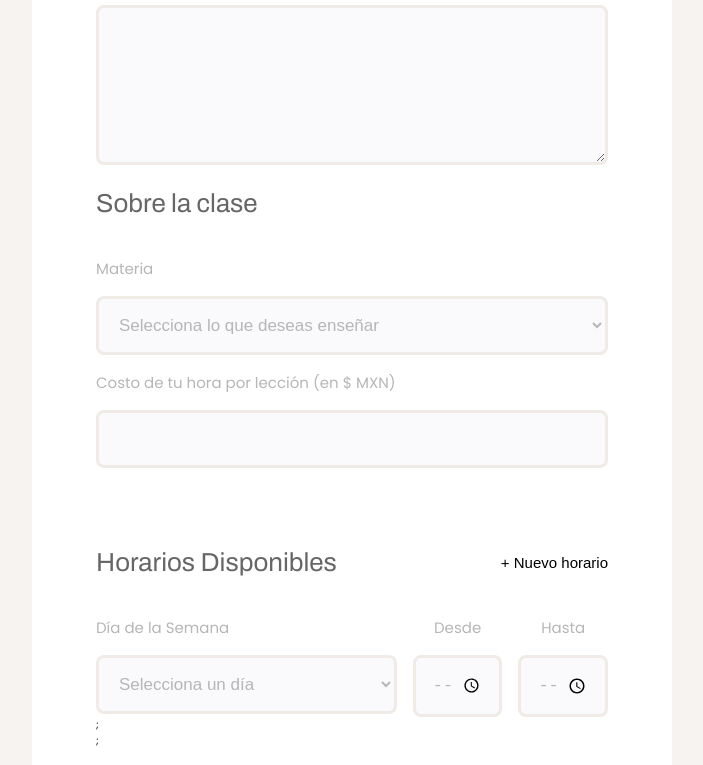
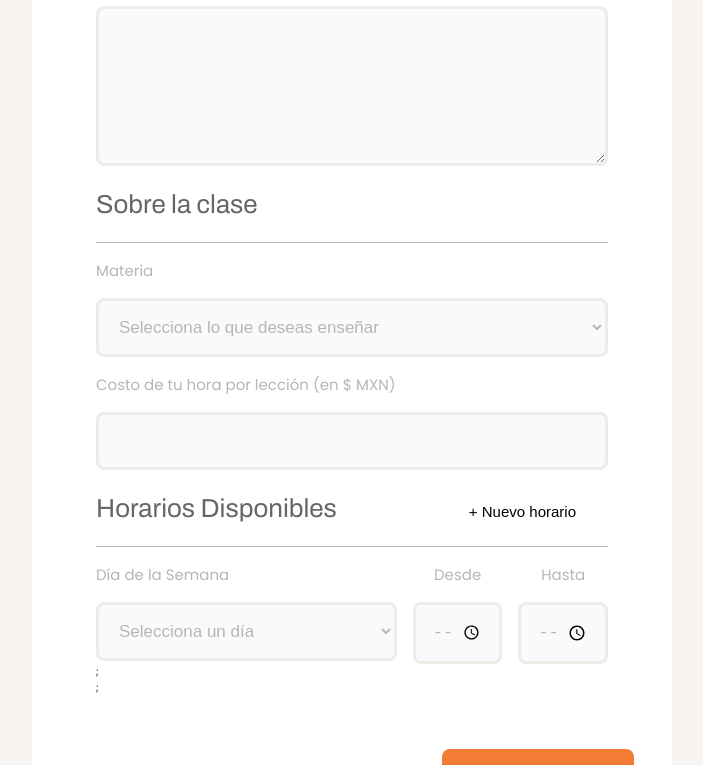
Before and after one commit to DsooRadha/ProffWeb, a React (Create React App) app in the folder proff/: page /register in a window 1280 px wide. Shown: the part 785-1550 px from the top of the page, without its empty margins (288-991 px from the left). Built offline with nearby package versions, Linux system fonts and the light colour scheme.

Commit message:
resolve posicion btn add input

```diff
--- a/proff/src/Components/FormRegister/FormResgister.jsx
+++ b/proff/src/Components/FormRegister/FormResgister.jsx
@@ -15,7 +15,7 @@ export const FormRegister = () => {
             biography: e.target.biography.value,
             course: e.target.course.value,
             price: e.target.price.value,
-            AvailableTimes:inputList,
+            AvailableTimes: inputList,
         });
 
         const config = {
@@ -93,10 +93,8 @@ export const FormRegister = () => {
                 {inputList.map((element, i) => {
                     return (
                         <section key={i}>
-                            <article className='schedule'>
                                 <h2>Horarios Disponibles</h2>
                                 {(inputList.length - 1 === i && inputList.length < 5) && (<button className='schedulea-btn' onClick={() => handleScheduleAdd()}>+ Nuevo horario</button>)}
-                            </article>
                             <div className='content--schedule'>
                                 <label className='register-Form--labelSchedule' htmlFor="weekday">
                                     <span>Día de la Semana</span>
@@ -119,8 +117,7 @@ export const FormRegister = () => {
                                     <input name='endClass' type="time" value={element.endTime} id="endTime" onChange={(e) => handleScheduleChange(e, i)} required />
                                 </label>
                             </div>
-                            {inputList.length > 1 && (<button onClick={() => handleScheduleAddRemove(i)}>X BORRAR</button>)};
-
+                            {inputList.length > 1 && (<div className='content--schedulea-btn-delete'><button onClick={() => handleScheduleAddRemove(i)} className='schedulea-btn-delete'>- Eliminar horario</button></div>)};
                         </section>
                     )
                 })};
--- a/proff/src/Components/FormRegister/formRegister.css
+++ b/proff/src/Components/FormRegister/formRegister.css
@@ -26,7 +26,7 @@
     font-size: 2.6rem;
     font-weight: bolder;
     color: var(--title);
-    border-bottom: #4A4A4A;
+    border-bottom: 0.1vh solid var(--complements);
     font-family: 'Archivo', sans-serif;
     padding: 3vh 0;
 }
@@ -99,12 +99,15 @@
 }
 
 .schedule {
-    margin-top: 7vh;
+
     display: flex;
     justify-content: space-between;
 }
+.schedule h2{
+    margin-top: 7vh;
+}
 
-.schedulea-btn {
+.schedulea-btn, .schedulea-btn-delete {
     border: none;
     background: none;
     font-size: 1.5rem;
@@ -121,7 +124,6 @@
 
 .register-Form--labelSchedule {
     width: 80vw;
-
 }
 
 .register-Form--labelSchedule-day {
@@ -129,3 +131,17 @@
     width: 7vw;
     margin: 0 0 0 2vh;
 }
+.schedulea-btn-delete{
+    color:var(--orange);
+
+}
+.content--schedulea-btn-delete{
+    display: flex;
+    justify-content: flex-end;
+    margin-top: 2.5vh;
+}
+.schedulea-btn{
+    position: absolute;
+    right: 12vh;
+    top: 129vh;
+}
```
